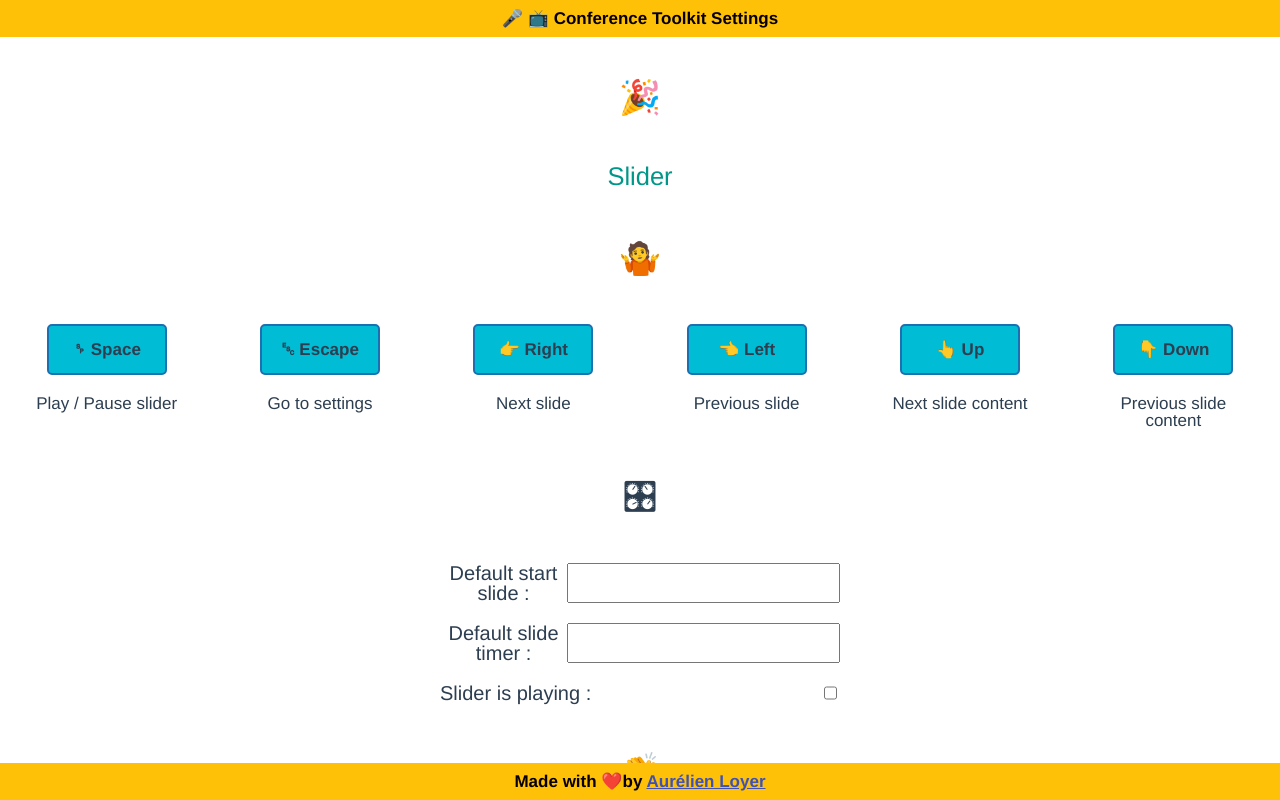
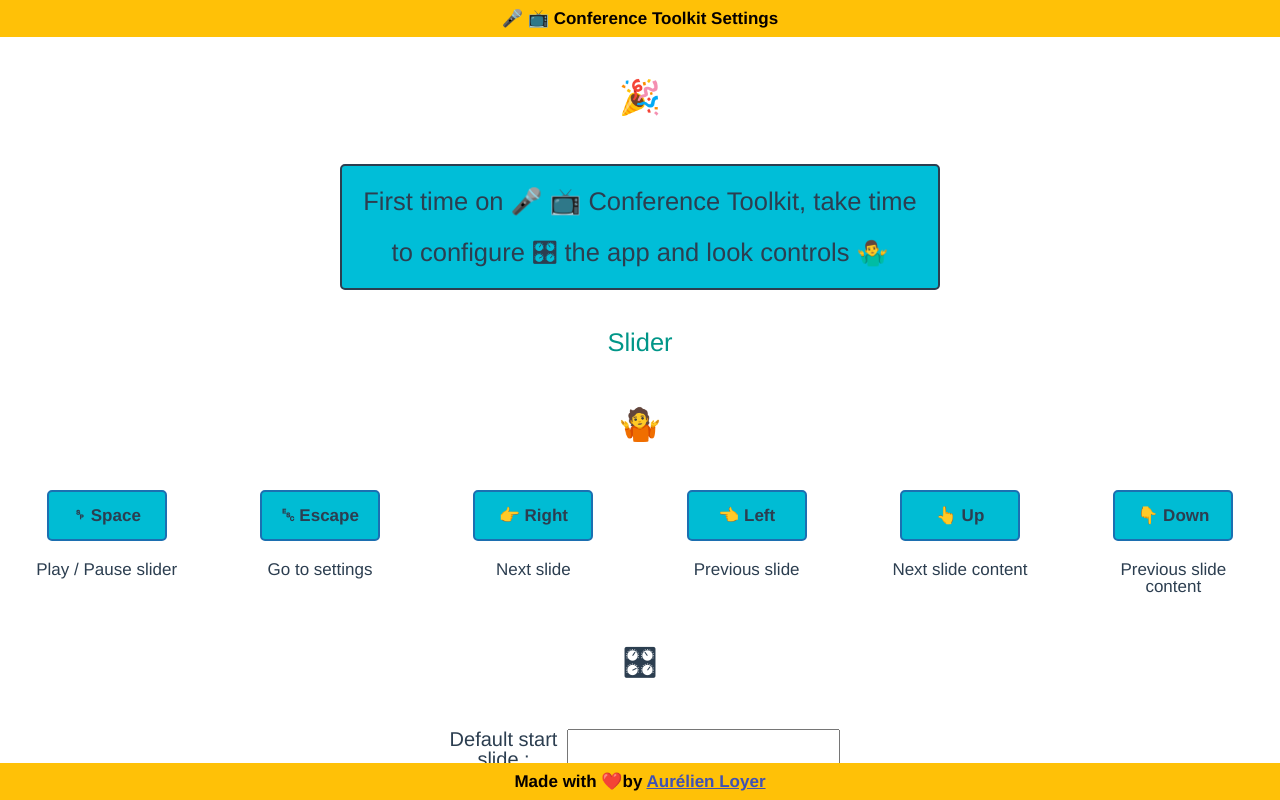
Before and after one commit to Zenika/conference-toolkit, a Vue app: page /settings in a window 1280 px wide. Built offline with nearby package versions, Linux system fonts and the light colour scheme.

Commit message:
feat: add image props and settings message 🍿

```diff
--- a/src/components/Image.vue
+++ b/src/components/Image.vue
@@ -1,10 +1,13 @@
 <template>
-    <img class="image" src="img/zenikanard.png" alt="">
+    <img class="image" :src="src" alt="">
 </template>
 
 <script>
 export default {
   name: 'Logo',
+  props: [
+      'src',
+  ],
   data: function() {
       return {}
   },
--- a/src/views/Home.vue
+++ b/src/views/Home.vue
@@ -39,7 +39,7 @@
         <div class="slide-custom" v-if="slide.content">
           <c-twitter v-if="slide.content === 'twitter'"></c-twitter>
           <c-youtube v-if="slide.content === 'youtube'"></c-youtube>
-          <c-image v-if="slide.content === 'image'"></c-image>
+          <c-image v-if="slide.content === 'image'" :src="slide.props.src"></c-image>
           <c-speakers :isPlaying="isPlaying" :counter="counter" :timer="timer" v-if="slide.content === 'speakers'"></c-speakers>
           <c-contest v-if="slide.content === 'contest'"></c-contest>
         </div>
@@ -96,9 +96,9 @@ export default {
         isLoopUp: true,
         isPreviousSlide: false,
         isFirstLoad: true,
-        isPlaying: !JSON.parse(window.localStorage.getItem('isPlaying')),
+        isPlaying: JSON.parse(window.localStorage.getItem('isPlaying')),
         counter: 0,
-        timer: parseInt(window.localStorage.getItem('timer')) || 30,
+        timer: parseInt(window.localStorage.getItem('timer')),
         slides: [
         {
             headlineFirstLine: "C0D1NG",
@@ -107,7 +107,10 @@ export default {
             sublineSecondLine: " Zenika",
             bgImg: "./img/sw2.png",
             rectImg: "./img/sw2.png",
-            content: 'image'
+            content: "image",
+            props: {
+              src: "img/zenikanard.png",
+            }
         },
         {
             headlineFirstLine: "Zenika",
@@ -149,6 +152,12 @@ export default {
     };
   },
   mounted: function () {
+    console.log(this.timer);
+    if(!this.timer) {
+      this.$router.push('settings');
+      return;
+    }
+
     var productRotatorSlide = document.getElementById("home");
     var startX = 0;
     var endX = 0;
--- a/src/views/Settings.vue
+++ b/src/views/Settings.vue
@@ -3,6 +3,10 @@
     <header>🎤 📺 Conference Toolkit Settings</header>
 
     <h1>🎉</h1>
+
+    <div class="message">
+      First time on 🎤 📺 Conference Toolkit, take time to configure 🎛 the app and look controls 🤷‍♂️
+    </div>
 
     <router-link to="/" class="link">Slider</router-link>
 
@@ -89,6 +93,17 @@ export default {
   overflow-y: scroll;
   padding: 30px 0px;
   font-size: 17px;
+
+  .message {
+    width: 600px;
+    margin: 40px auto;
+    line-height: 2em;
+    font-size: 1.5em;
+    background: #00bed8;
+    border: 2px solid;
+    border-radius: 5px;
+    padding: 10px;
+  }
 
   .link {
     color: #009688;
```
